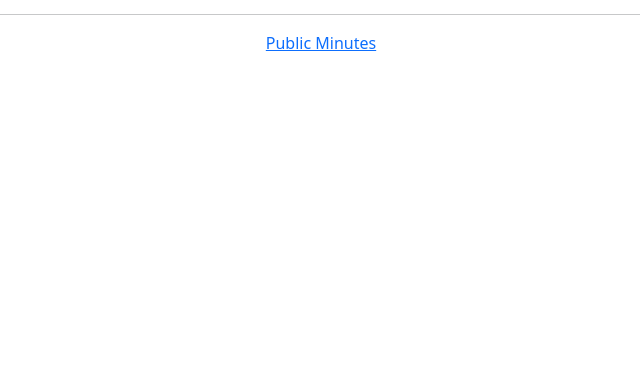
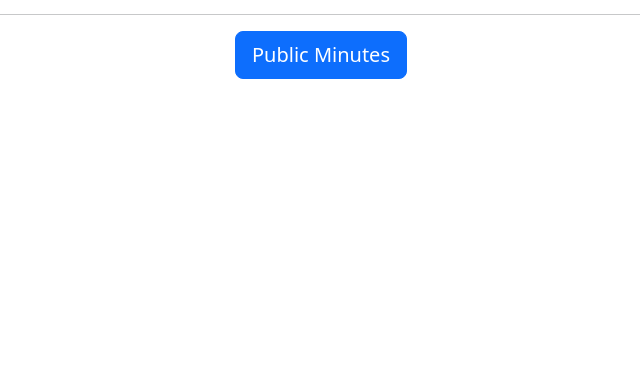
Before and after one commit to jnaumannndsu/LoLClubWebsite, a Django app: page /minutes/ in a window 1280 px wide. Shown: the part 376-767 px from the top of the page, without its empty margins (319-959 px from the left). Run offline with Django 5.2, Linux system fonts and the light colour scheme.

Commit message:
Minutes Page Update

```diff
--- a/eventcalendar/templates/minutes.html
+++ b/eventcalendar/templates/minutes.html
@@ -3,7 +3,10 @@
 {% block content %}
 <h1 style="text-align: center">Find our meeting minutes here :</h1>
 <hr>
-<a href="https://drive.google.com/drive/folders/11d8b5YG7VpBMapazz5p-wc_glLiHaci7?usp=sharing" target="_blank">
-    <p style="text-align: center">Public Minutes</p>
-</a>
+<div class="row">
+    <div class="col text-allign: center">
+        <a type="button" class="btn btn-primary btn-lg" href="https://drive.google.com/drive/folders/11d8b5YG7VpBMapazz5p-wc_glLiHaci7?usp=sharing" target="_blank">Public Minutes</a>
+    </div>
+</div>
+
 {% endblock %}
```
